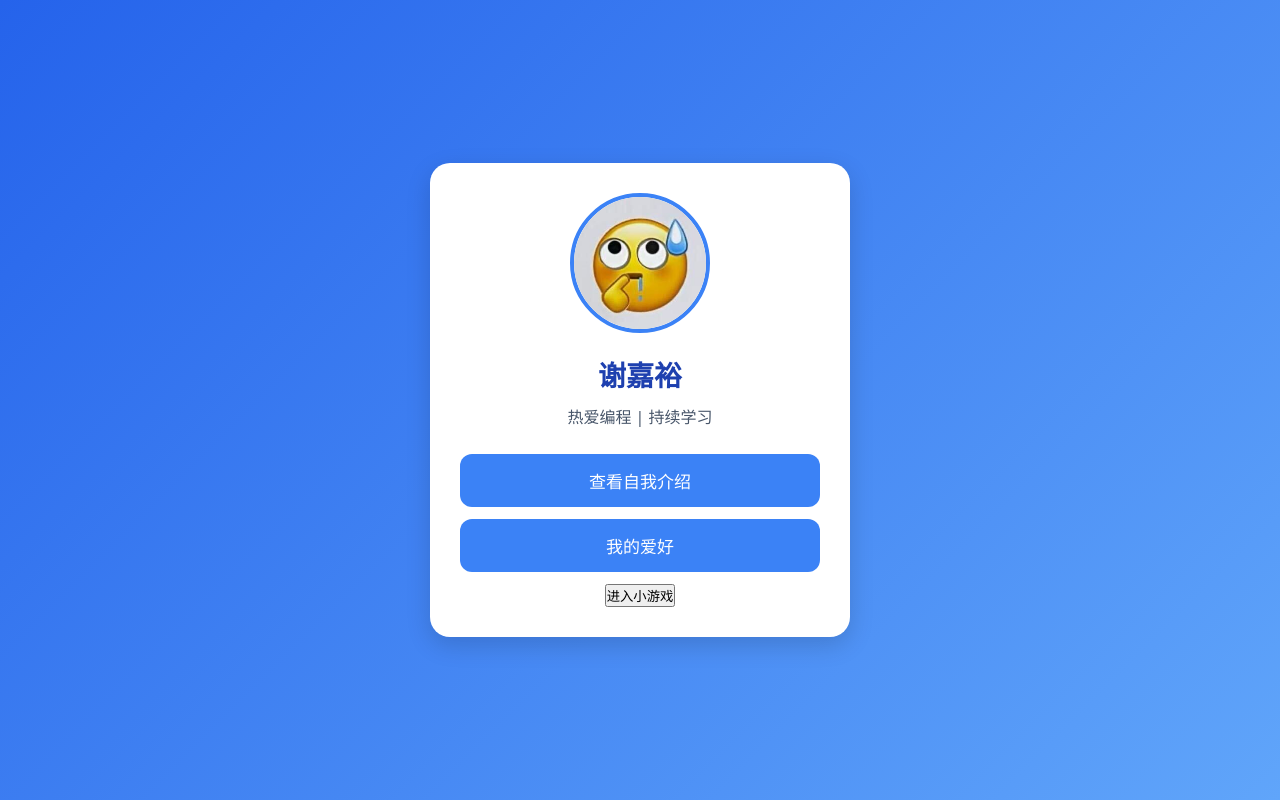
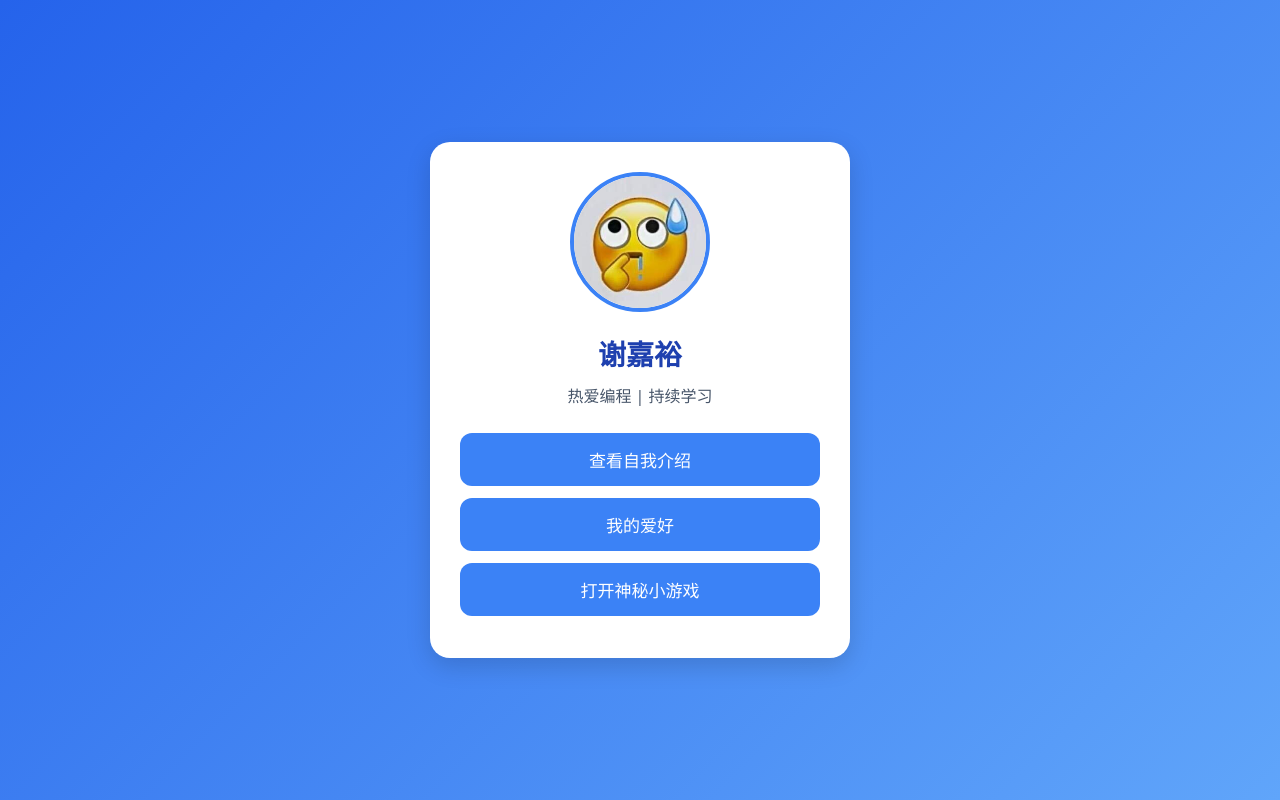
Before and after one commit to XJY2014/XJY2014.github.io, a plain HTML site: page index.html in a window 1280 px wide. Drawn offline with Linux system fonts and the light colour scheme.

Commit message:
Update index.html

```diff
--- a/index.html
+++ b/index.html
@@ -61,9 +61,7 @@
         <p>热爱编程 | 持续学习</p>
         <a href="about.html" class="btn">查看自我介绍</a>
         <a href="hobby.html" class="btn">我的爱好</a>
-        <a href="https://XJY2014.github.io/game/">
-  <button>进入小游戏</button>
-</a>
+        <a href="https://XJY2014.github.io/game/" class="btn">打开神秘小游戏</a>
     </div>
 </body>
 </html>
```
